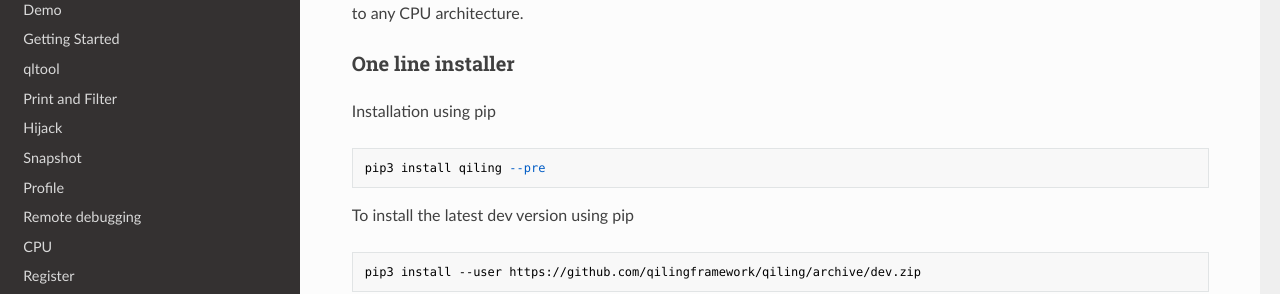
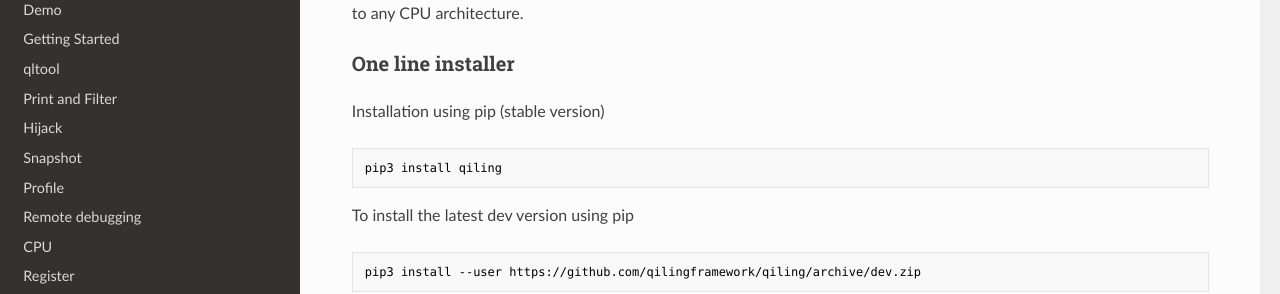
Before and after one commit to qilingframework/rtfd.io, an MkDocs documentation site: the page built from docs/install.md, in a window 1280 px wide and 900 px high. Shown: the part 171-465 px from the top of the window. Built offline with MkDocs 1.6.1, drawn with Linux system fonts in a browser that asks for light colours; nearby versions of some CDN libraries.

Commit message:
Update install.md

````diff
--- a/docs/install.md
+++ b/docs/install.md
@@ -8,9 +8,9 @@ Qiling Framework is written in Python programming language and it works with dif
 
 ### One line installer
 
-Installation using pip
+Installation using pip (stable version)
 ```
-pip3 install qiling --pre
+pip3 install qiling
 ```
 To install the latest dev version using pip
 ```
````
